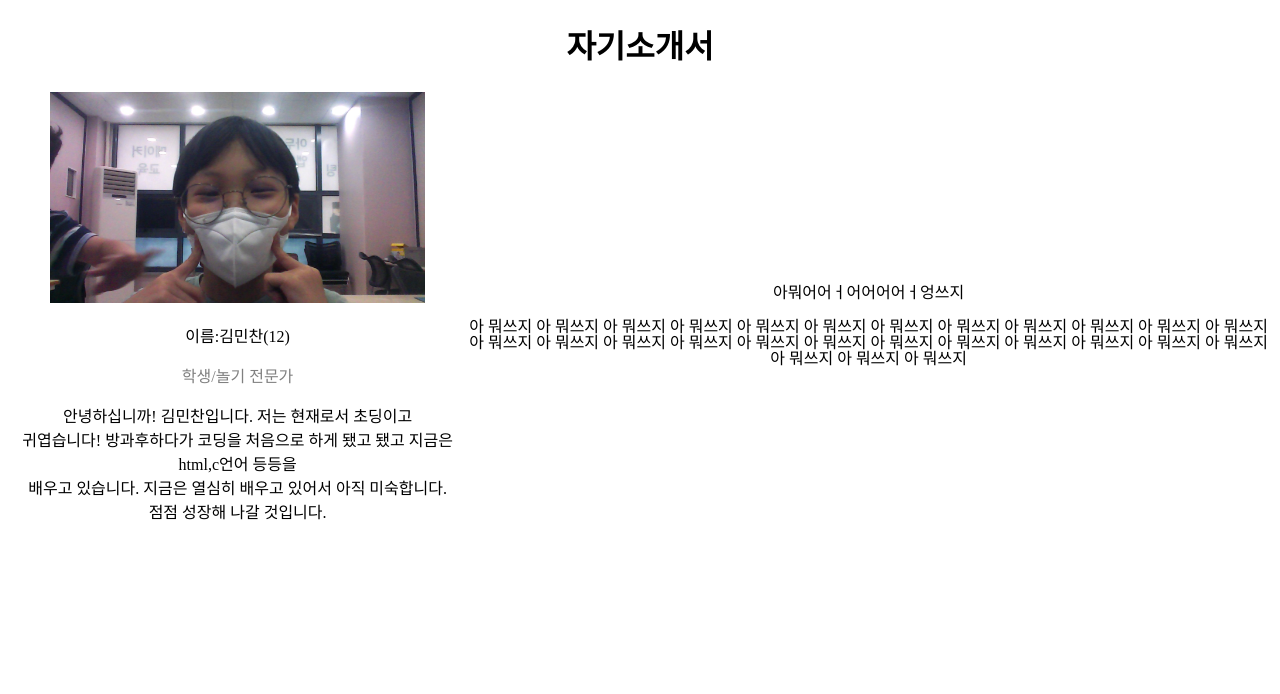
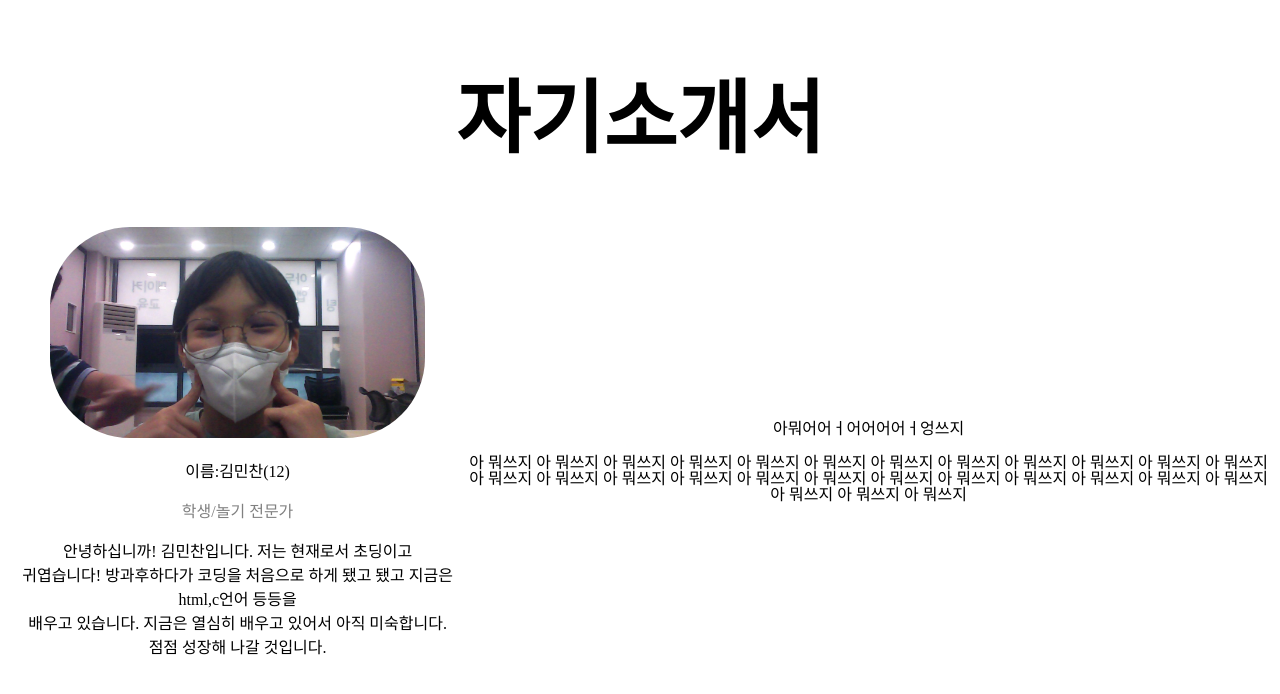
Before and after one commit to kimbanchan/myweb, a plain HTML site: page index.html in a window 1280 px wide. Drawn offline with Linux system fonts and the light colour scheme.

Commit message:
Update minchan.css

```diff
--- a/minchan.css
+++ b/minchan.css
@@ -1,3 +1,4 @@
-h1{text-align:center;}
+h1{text-align:center;font-family:monospace; font-size: 80px}
 .g{color: gray}
-td{text-align:center}
+td{text-align:center; border: 2px;}
+img{border-radius: 80px;}
```
